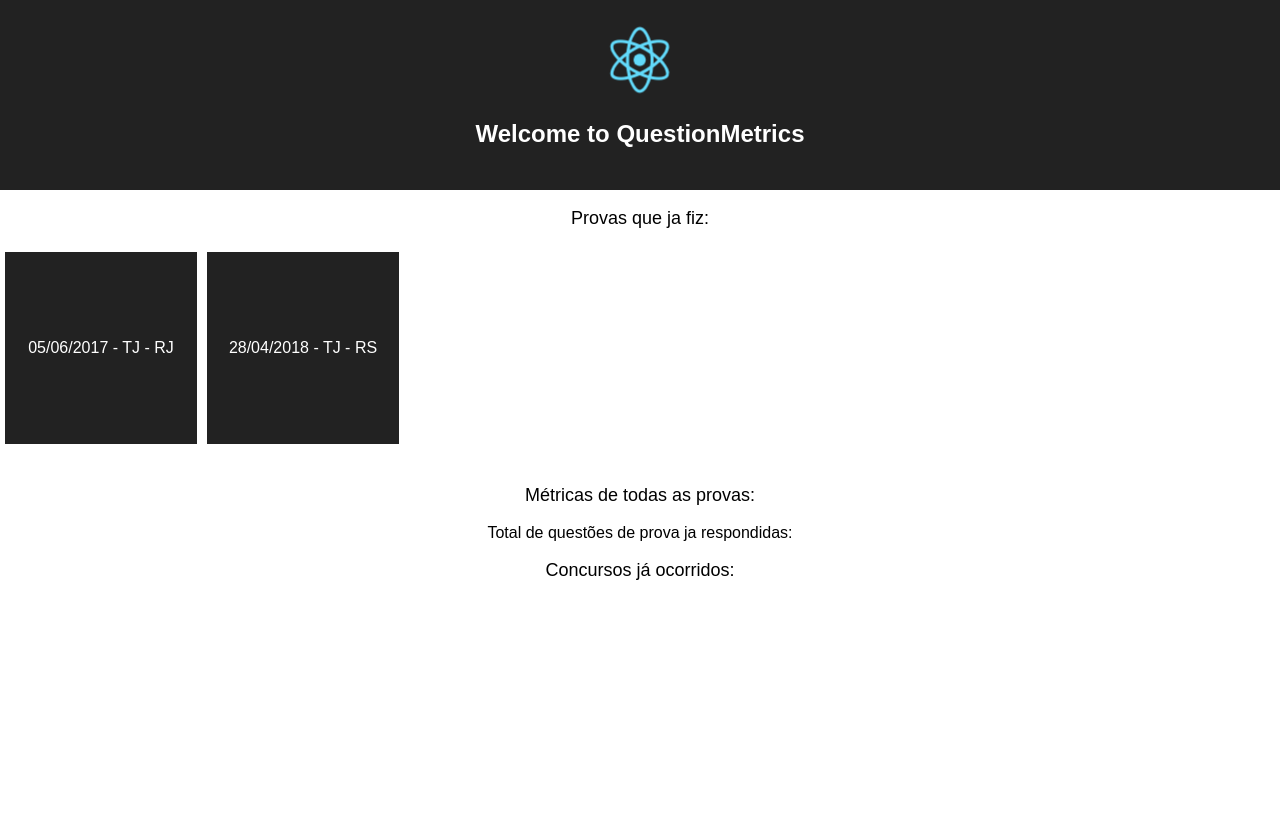
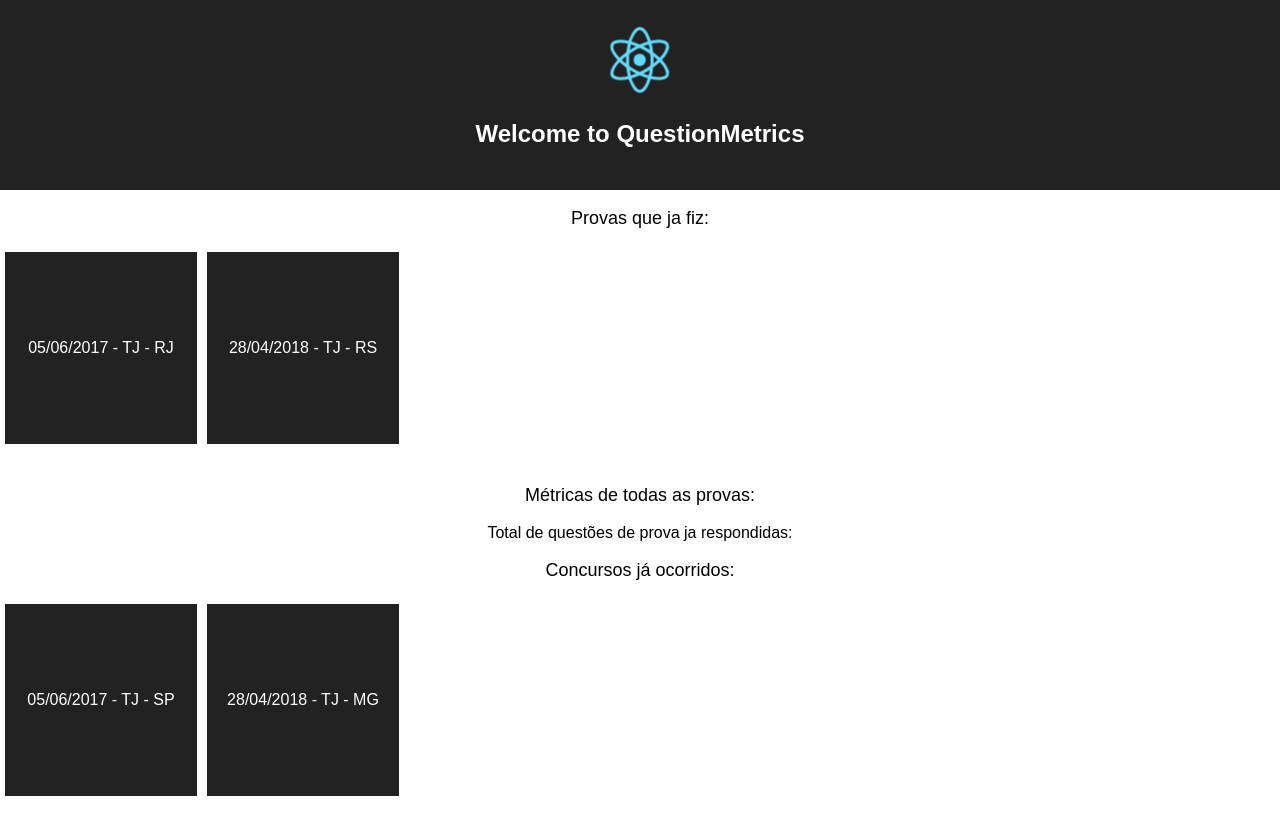
Before and after one commit to Rafael-Miceli/questions-metric-front, a React (Create React App) app in the folder question-metrics-ts/: page / in a window 1280 px wide. Built offline with nearby package versions, Linux system fonts and the light colour scheme; the HTML template or start-up script is replaced by a standard one.

Commit message:
Adicionado component de exames ja ocorridos

```diff
--- a/question-metrics-ts/src/App.tsx
+++ b/question-metrics-ts/src/App.tsx
@@ -1,5 +1,6 @@
 import * as React from 'react';
 import './App.css';
+import { ExamsAlreadyHappened } from './ExamsAlreadyHappened'
 
 import logo from './logo.svg';
 
@@ -21,7 +22,7 @@ class App extends React.Component {
         </div>
 
         <div className="App-Square">
-        <span className="App-SpanSquare">28/04/2018 - TJ - RS</span>
+          <span className="App-SpanSquare">28/04/2018 - TJ - RS</span>
         </div>
 
         <div style={{ clear: "both" }} >&nbsp;</div>
@@ -36,12 +37,7 @@ class App extends React.Component {
           </div>
         </div>
 
-        <div>
-          <p className="App-intro">
-            Concursos já ocorridos:
-          </p>
-        </div>
-
+        <ExamsAlreadyHappened />
       </div>
     );
   }
--- /dev/null
+++ b/question-metrics-ts/src/ExamsAlreadyHappened.tsx
@@ -0,0 +1,24 @@
+import * as React from 'react';
+import './App.css';
+
+export class ExamsAlreadyHappened extends React.Component {
+    public render() {
+      return (
+        <div>
+            <p className="App-intro">
+            Concursos já ocorridos:
+            </p>
+
+            <div className="App-Square">
+                <span className="App-SpanSquare">05/06/2017 - TJ - SP</span>
+            </div>
+
+            <div className="App-Square">
+                <span className="App-SpanSquare">28/04/2018 - TJ - MG</span>
+            </div>
+
+            <div style={{ clear: "both" }} >&nbsp;</div>
+        </div>
+      )
+    }
+}
```
